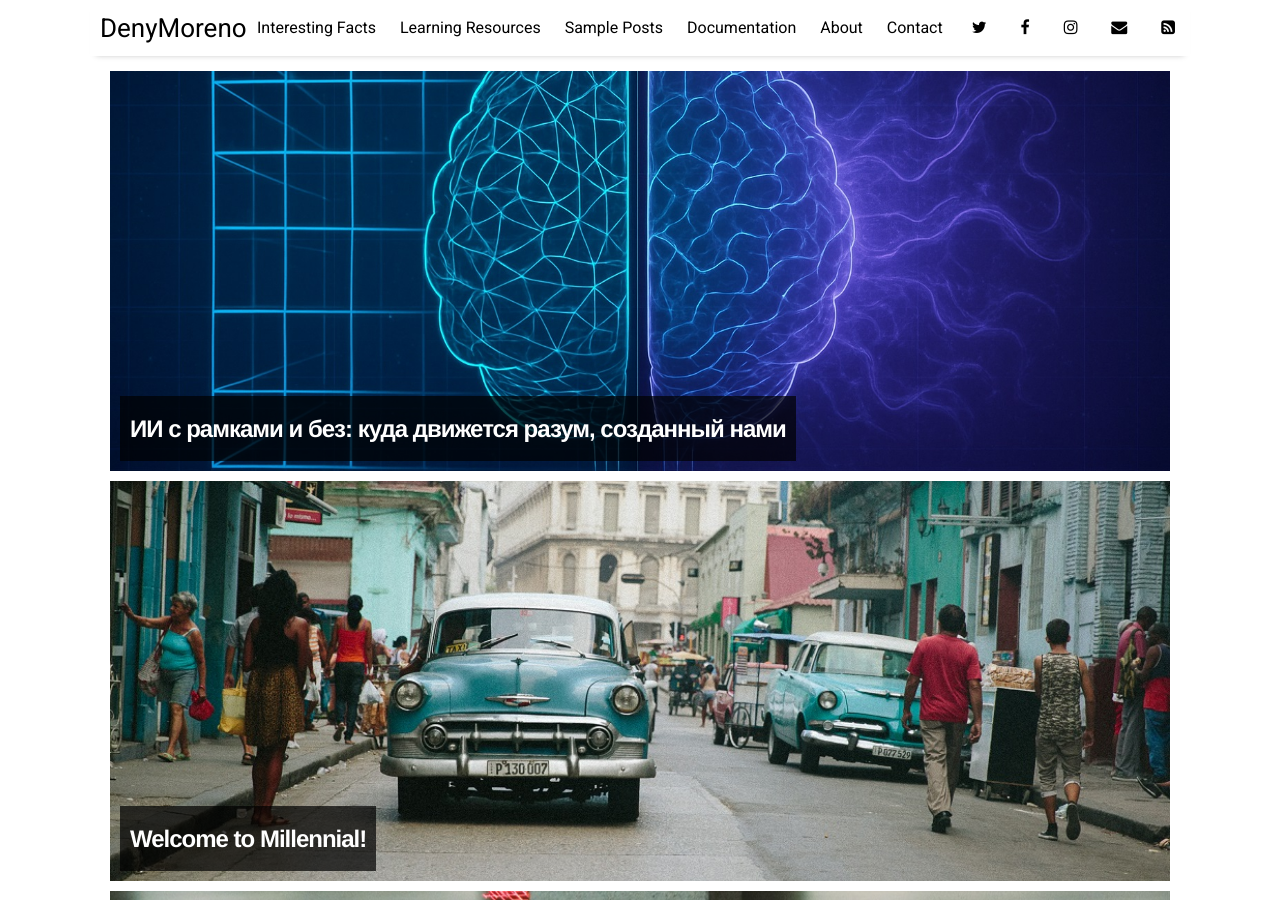
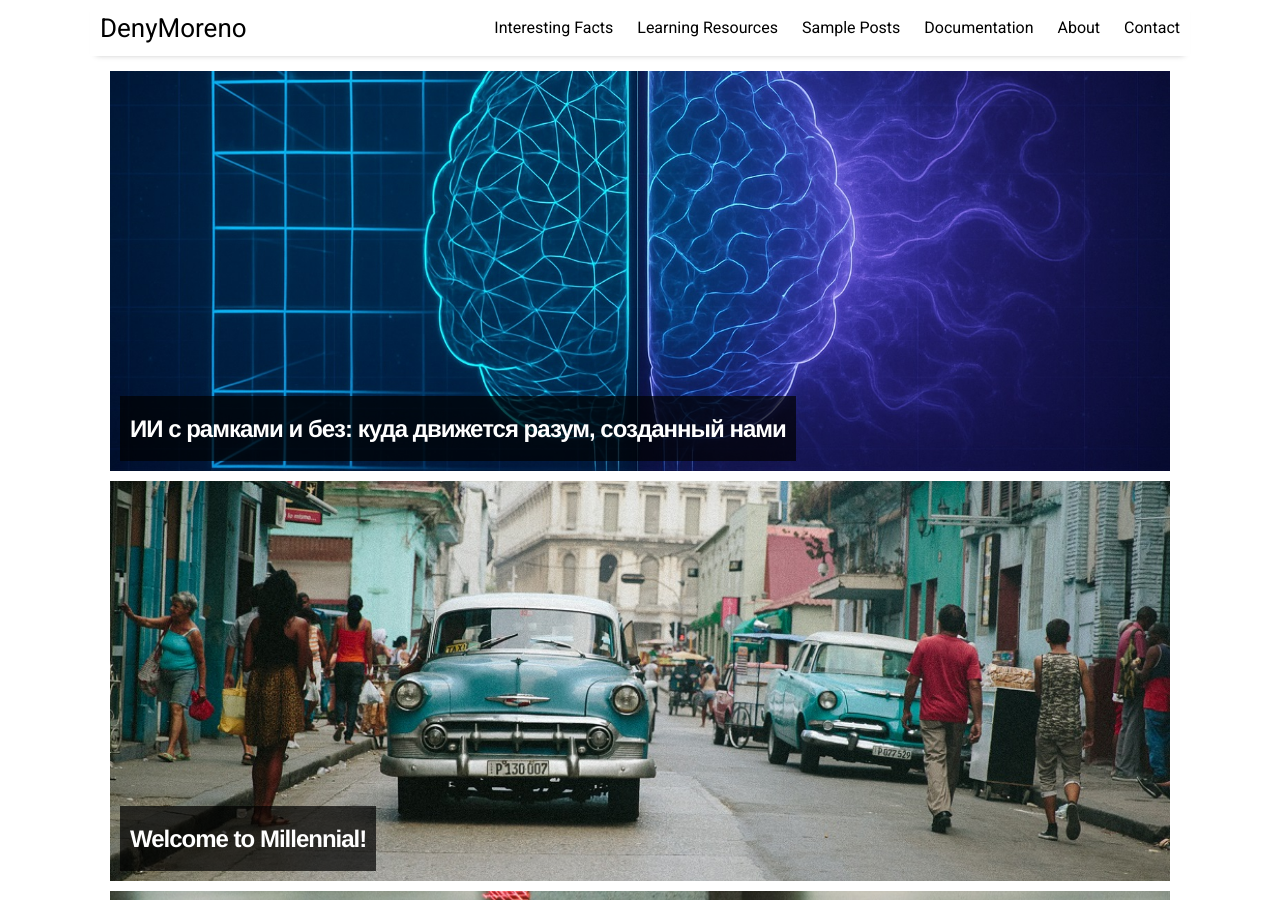
Before and after one commit to DenyMoreno/myblog, a Jekyll site: the page built from index.html, in a window 1280 px wide and 900 px high. Built offline with Jekyll 4.4.1, drawn with Linux system fonts in a browser that asks for light colours; nearby versions of some CDN libraries; the list of posts is cut into pages by our own code.

Commit message:
Update settings.yml

```diff
--- a/_data/settings.yml
+++ b/_data/settings.yml
@@ -15,12 +15,12 @@ menu:
 - {name: 'Contact',            url: 'contact'}
 
 # Available social icons are powered by Font Awesome, so you can use any icon that they offer
-social:
-- {icon: 'twitter', link:    'https://twitter.com/paululele'}
-- {icon: 'facebook', link:   'https://www.facebook.com/paululele'}
-- {icon: 'instagram', link:  'https://instagram.com/paululele'}
-- {icon: 'envelope', link:   'mailto:hello@paulle.ca'}
-- {icon: 'rss-square', link: 'feed.xml'}
+# social:
+# - {icon: 'twitter', link:    'https://twitter.com/paululele'}
+# - {icon: 'facebook', link:   'https://www.facebook.com/paululele'}
+# - {icon: 'instagram', link:  'https://instagram.com/paululele'}
+# - {icon: 'envelope', link:   'mailto:hello@paulle.ca'}
+# - {icon: 'rss-square', link: 'feed.xml'}
 # - {icon: 'rss-square', link: 'rss-feed.xml'}
 
 # Customize site text
```
